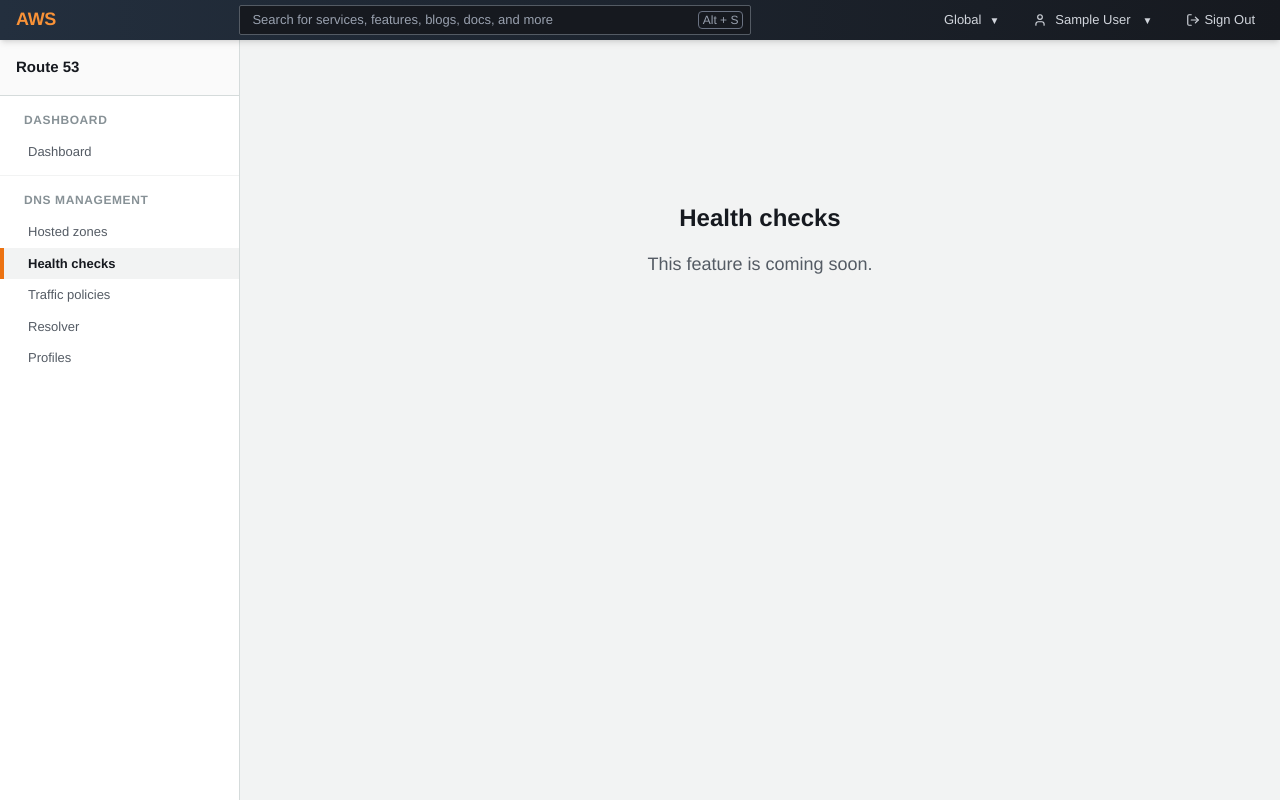
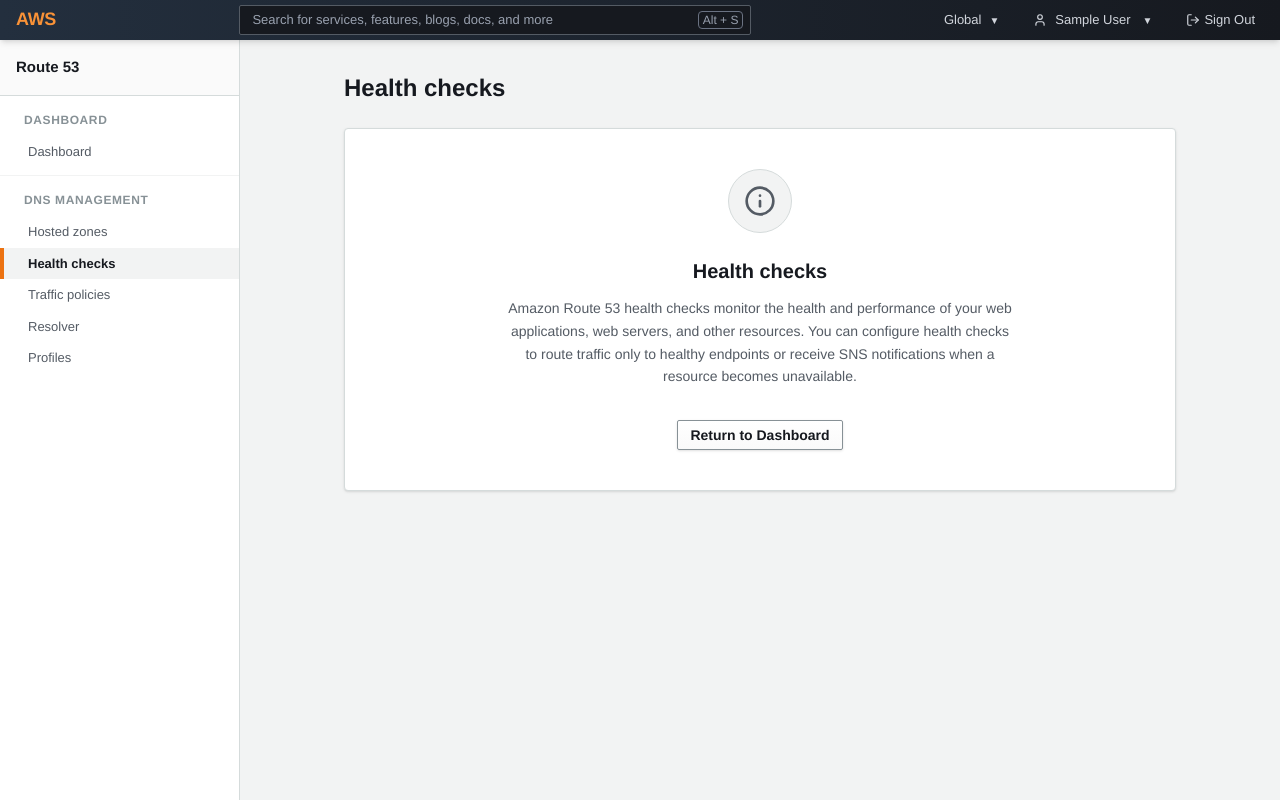
Before and after one commit to sahilsing2k02/route53-clone, a Next.js app in the folder frontend/: page /health-checks in a window 1280 px wide. Built offline with nearby package versions, Linux system fonts and the light colour scheme; sample sign-in values are in the browser's storage.

Commit message:
feat(frontend): polish mocked section pages with descriptions and AWS styling

```diff
--- a/frontend/src/app/(dashboard)/health-checks/page.tsx
+++ b/frontend/src/app/(dashboard)/health-checks/page.tsx
@@ -1,2 +1,10 @@
 import ComingSoon from "@/components/ComingSoon";
-export default function HealthChecks() { return <ComingSoon title="Health checks" />; }
+
+export default function HealthChecks() {
+  return (
+    <ComingSoon
+      title="Health checks"
+      description="Amazon Route 53 health checks monitor the health and performance of your web applications, web servers, and other resources. You can configure health checks to route traffic only to healthy endpoints or receive SNS notifications when a resource becomes unavailable."
+    />
+  );
+}
--- a/frontend/src/app/(dashboard)/profiles/page.tsx
+++ b/frontend/src/app/(dashboard)/profiles/page.tsx
@@ -1,5 +1,10 @@
 import ComingSoon from "@/components/ComingSoon";
 
 export default function Profiles() {
-  return <ComingSoon title="Profiles" />;
+  return (
+    <ComingSoon
+      title="Profiles"
+      description="Route 53 Profiles allow you to apply DNS settings (such as Private Hosted Zones and Route 53 Resolver Rules) across multiple VPCs in your AWS accounts. It simplifies DNS management by sharing common configurations."
+    />
+  );
 }
--- a/frontend/src/app/(dashboard)/resolver/page.tsx
+++ b/frontend/src/app/(dashboard)/resolver/page.tsx
@@ -1,2 +1,10 @@
 import ComingSoon from "@/components/ComingSoon";
-export default function Resolver() { return <ComingSoon title="Resolver" />; }
+
+export default function Resolver() {
+  return (
+    <ComingSoon
+      title="Resolver"
+      description="Amazon Route 53 Resolver responds recursively to DNS queries from AWS resources for public records, Amazon VPC-specific DNS names, and Amazon Route 53 private hosted zones, and is available by default in all VPCs."
+    />
+  );
+}
--- a/frontend/src/app/(dashboard)/traffic-policies/page.tsx
+++ b/frontend/src/app/(dashboard)/traffic-policies/page.tsx
@@ -1,2 +1,10 @@
 import ComingSoon from "@/components/ComingSoon";
-export default function TrafficPolicies() { return <ComingSoon title="Traffic policies" />; }
+
+export default function TrafficPolicies() {
+  return (
+    <ComingSoon
+      title="Traffic policies"
+      description="Traffic flow provides a visual editor that you can use to create complex routing policies for your domain names. You can route traffic based on multiple criteria, such as endpoint health, geographic location, and latency."
+    />
+  );
+}
--- a/frontend/src/components/ComingSoon.tsx
+++ b/frontend/src/components/ComingSoon.tsx
@@ -1,14 +1,34 @@
 "use client";
 import { useAuth } from "@/context/AuthContext";
 
-export default function ComingSoon({ title }: { title: string }) {
+export default function ComingSoon({ title, description }: { title: string, description?: string }) {
   const { user } = useAuth();
   if (!user) return null;
 
   return (
-    <div className="p-8 max-w-7xl mx-auto flex flex-col items-center justify-center min-h-[50vh]">
-      <h1 className="text-2xl font-bold text-[#16191F] mb-4">{title}</h1>
-      <p className="text-[#545B64] text-lg">This feature is coming soon.</p>
+    <div className="p-8 max-w-4xl mx-auto">
+      <div className="mb-6">
+        <h1 className="text-2xl font-bold text-[#16191F]">{title}</h1>
+      </div>
+
+      <div className="aws-panel p-10 flex flex-col items-center justify-center text-center">
+        <div className="w-16 h-16 bg-[#F2F3F3] rounded-full flex items-center justify-center mb-6 border border-[#D5DBDB]">
+          <svg xmlns="http://www.w3.org/2000/svg" width="32" height="32" viewBox="0 0 24 24" fill="none" stroke="#545B64" strokeWidth="2" strokeLinecap="round" strokeLinejoin="round">
+            <circle cx="12" cy="12" r="10"></circle>
+            <path d="M12 16v-4"></path>
+            <path d="M12 8h.01"></path>
+          </svg>
+        </div>
+        <h2 className="text-xl font-bold text-[#16191F] mb-3">{title}</h2>
+        <p className="text-[#545B64] text-[14px] max-w-lg mb-8 leading-relaxed">
+          {description || "This feature is currently under development and will be available in a future update."}
+        </p>
+        <div className="flex gap-4">
+          <a href="/" className="aws-btn-secondary">
+            Return to Dashboard
+          </a>
+        </div>
+      </div>
     </div>
   );
 }
```
